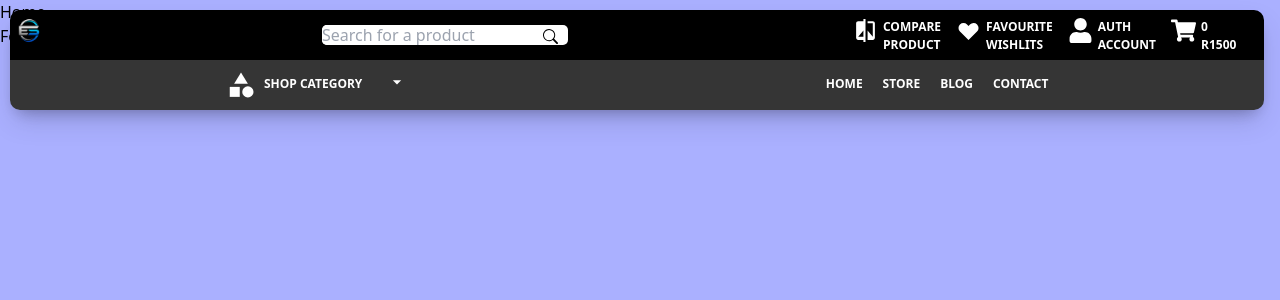
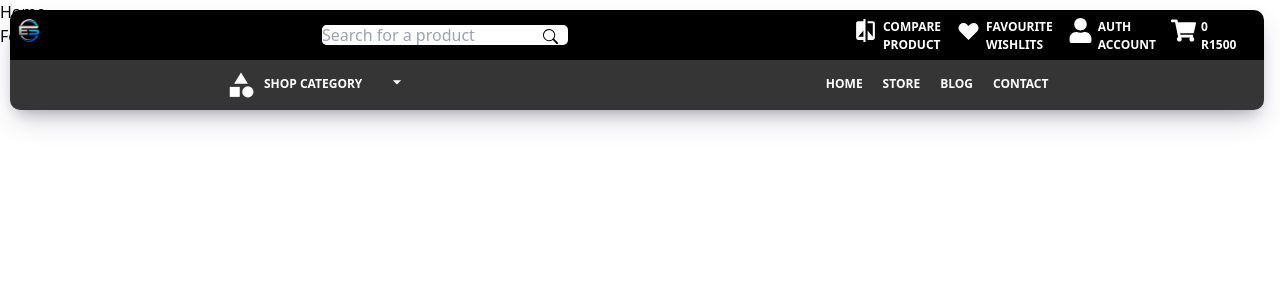
Before and after one commit to Thabiso-Timzo/api.express-store, a React (Create React App) app in the folder client/: page / in a window 1280 px wide. Shown: the top 300 px of the page. Built offline with nearby package versions, Linux system fonts and the light colour scheme.

Commit message:
Changed them color

```diff
--- a/client/src/index.scss
+++ b/client/src/index.scss
@@ -6,7 +6,7 @@ body {
     margin: 0;
     padding: 0;
     box-sizing: border-box;
-    background: rgb(170, 176, 255);
+    background: #fff;
 }
 
 :root {
```
